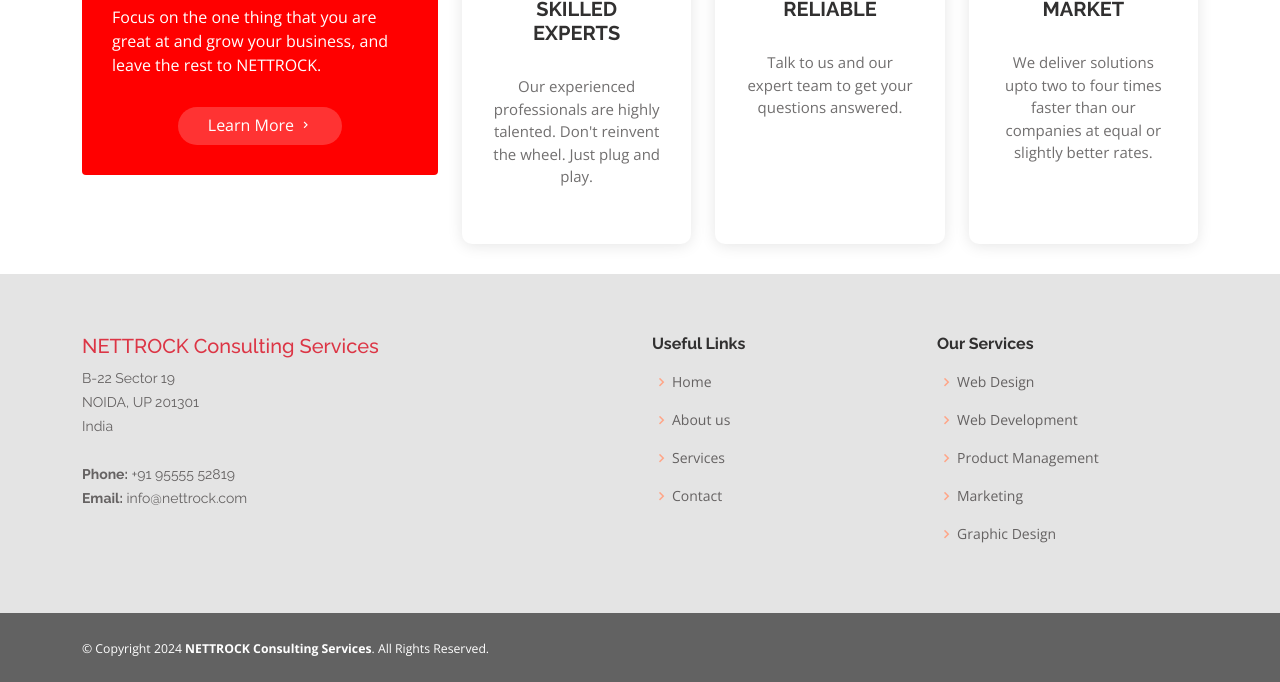
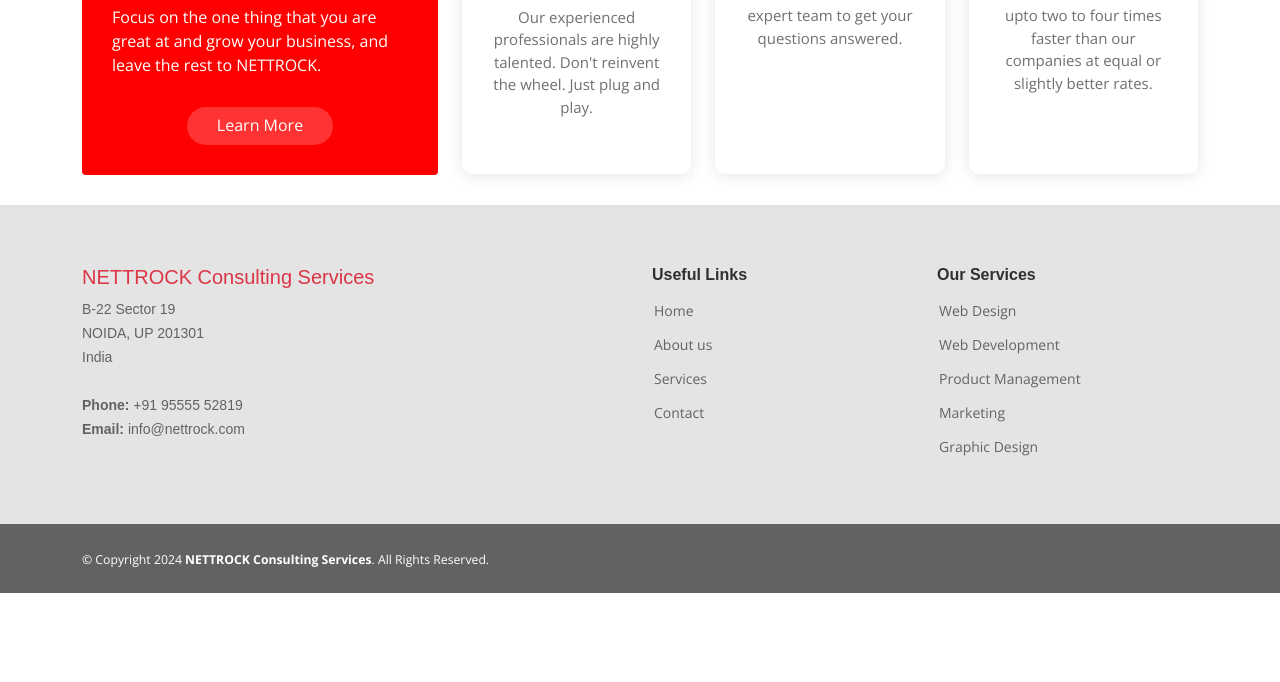
Before and after one commit to akmani31/nettrock, a plain HTML site: page index.html in a window 1280 px wide. Shown: the part 607-1289 px from the top of the page. After the commit the page ends 1200 px from the top, so only its background shows below. Drawn offline with nearby package versions, Linux system fonts and the light colour scheme.

Commit message:
Update index.html

```diff
--- a/index.html
+++ b/index.html
@@ -27,15 +27,17 @@
   <link href="assets/img/apple-touch-icon.png" rel="apple-touch-icon">
 
   <!-- Google Fonts -->
-  <link href="https://fonts.googleapis.com/css?family=Open+Sans:300,300i,400,400i,600,600i,700,700i|Raleway:300,300i,400,400i,500,500i,600,600i,700,700i|Poppins:300,300i,400,400i,500,500i,600,600i,700,700i" rel="stylesheet">
+ <!-- <link href="https://fonts.googleapis.com/css?family=Open+Sans:300,300i,400,400i,600,600i,700,700i|Raleway:300,300i,400,400i,500,500i,600,600i,700,700i|Poppins:300,300i,400,400i,500,500i,600,600i,700,700i" rel="stylesheet"> -->
+  <link href="https://fonts.googleapis.com/css?family=Open+Sans:300,400,700" rel="stylesheet">
+
 
   <!-- Vendor CSS Files -->
-  <link href="assets/vendor/aos/aos.css" rel="stylesheet">
+  <!--<link href="assets/vendor/aos/aos.css" rel="stylesheet">-->
   <link href="assets/vendor/bootstrap/css/bootstrap.min.css" rel="stylesheet">
   <link href="assets/vendor/bootstrap-icons/bootstrap-icons.css" rel="stylesheet">
-  <link href="assets/vendor/boxicons/css/boxicons.min.css" rel="stylesheet">
+  <!--<link href="assets/vendor/boxicons/css/boxicons.min.css" rel="stylesheet">
   <link href="assets/vendor/glightbox/css/glightbox.min.css" rel="stylesheet">
-  <link href="assets/vendor/swiper/swiper-bundle.min.css" rel="stylesheet">
+  <link href="assets/vendor/swiper/swiper-bundle.min.css" rel="stylesheet">-->
 
   <!-- Template Main CSS File -->
   <link href="assets/css/style.css" rel="stylesheet">
```
